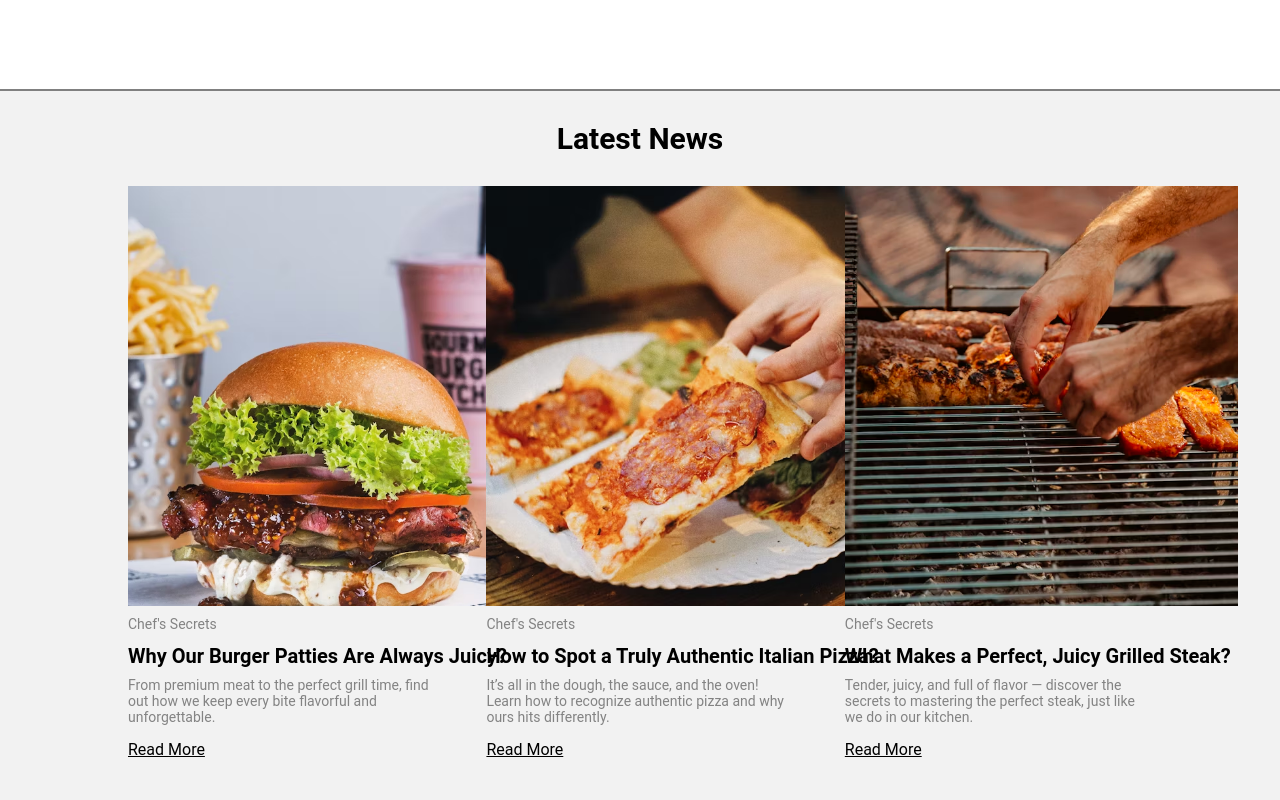
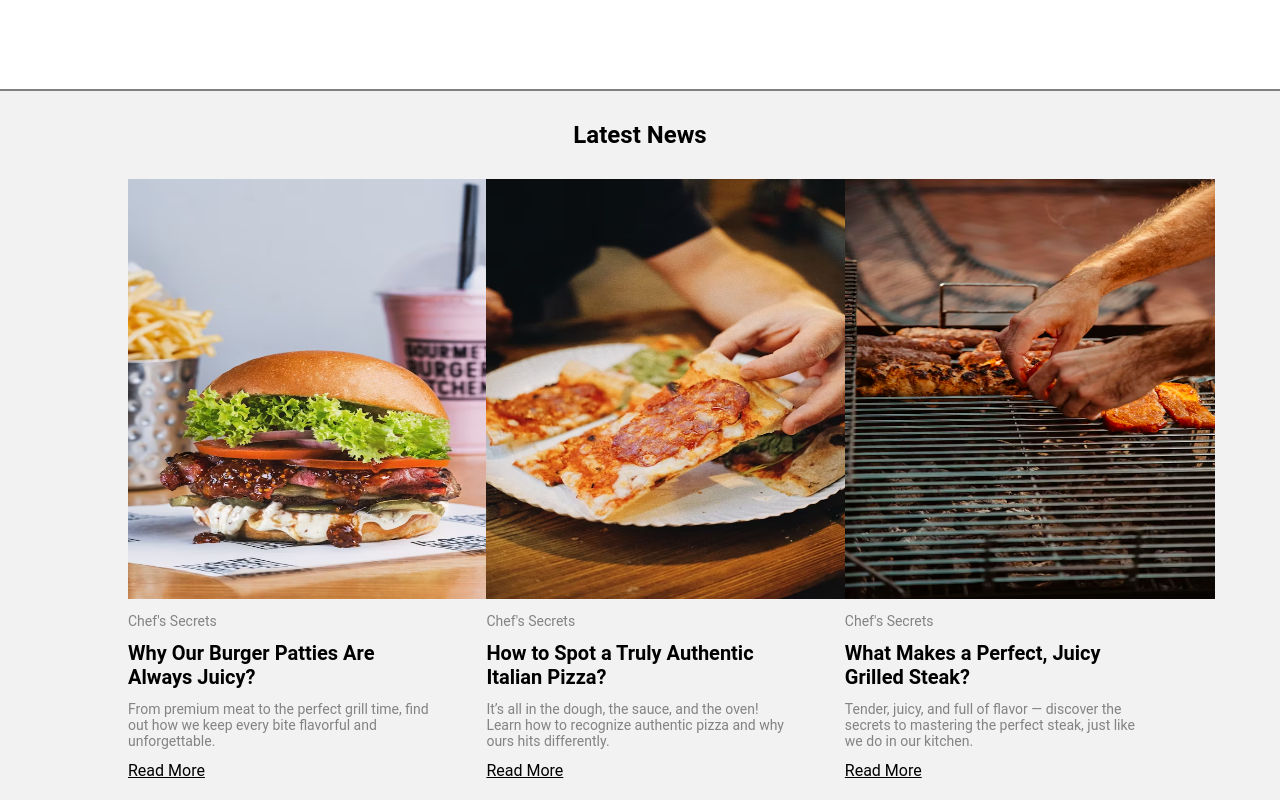
Before and after one commit to YoussefNoaman96/Fresh-Feast, a plain HTML site: page index.html in a window 1280 px wide. Shown: the part 3720-4520 px from the top of the page. Drawn offline with Linux system fonts and the light colour scheme.

Commit message:
Additional modifications

```diff
--- a/css/style.css
+++ b/css/style.css
@@ -232,7 +232,7 @@ nav a,
 }
 
 .shop-link:hover {
-  font-size: 17.5px;
+  letter-spacing: 2px;
 }
 
 .navbar a:hover {
@@ -386,7 +386,6 @@ nav a,
 
 .salad {
   background-image: url(../images/salad.jpg);
-
 }
 
 .cake {
@@ -405,17 +404,17 @@ nav a,
   z-index: 20;
   color: white;
   padding-top: 55px;
-  transition: 1s;
+  transition: 0.7s;
   border: none;
 }
 
 .title-food {
   margin-bottom: 23px;
-  transition: 1s;
+  transition: 0.8s;
 }
 
 .food-link {
-  color: #e25111;
+  color: #ec6e38;
   transition: 1s;
   visibility: hidden;
   text-decoration: none;
@@ -952,97 +951,35 @@ nav a,
 }
 .title-new{
   text-align: center;
-  position: relative;
-  font-size: 30px;
 }
 .item-new img:hover{
   transform: scale(1.03 , 1.03);
 }
-
-.bg-img {
-  width: 100%;
-  height: 100%;
-  background-size: cover;
-  background-position: center;
-  background-repeat: no-repeat;
-  transition: transform 0.3s ease;
-  position: absolute;
-  top: 0;
-  left: 0;
-  z-index: 1;
-}
-.t-new {
-  position: absolute;
-  bottom: 20px;
-  left: 0px;
-  margin: 0;
-  color: #000;
-  font-size: 20px;
-  z-index: 2;
-  transition: color 0.3s ease;
-}
-
-.header-content:hover .t-new {
-  color: rgb(255, 0, 0);
-}
-
-.header-content:hover .bg-img {
-  transform: scale(1.02);
-}
-
 .content-new{
   margin-top: 10px;
+  cursor: pointer;
 }
 .new-link{
   display: inline-block;
   color: #000;
-  transition: transform 0.5s ease;
-  margin-top: 15px;
+  transition: transform 0.3s ease;
 }
-.new-link:hover{
-  color: rgb(255, 0, 0);
-  text-decoration: none;
-  transform: scale(1.05);
+.t-new , .new-p , .new-link{
+  margin-top: 12px;
 }
 .new-p1 , .new-p{
 color: #838383;
 font-size: 14px;
 }
-
-.header-content{
-  width: 393px;
-  height: 420px;
-  background-size: cover;
-  background-position: center;
-  background-repeat: no-repeat;
-  position: relative;
+.t-new{
+  font-size: 20px;
 }
-
-.img-1{
-  background-image: url(../images/burger5.jpg);
+.content-new:hover{
+  color: rgb(231, 76, 60);
 }
-.img-2{
-  background-image: url(../images/pizza6.jpg);
-}
-.img-3{
-  background-image: url(../images/Juicy\ Grilled\ Steak.jpg);
-}
-.new-p{
-    margin-top: 45px;
-}
-.new-p1{
-    margin-bottom: 15px;
-}
-.t-new{
-    position: absolute;
-    top: 105.5%;
-    margin: 15px 0px;
-}
-.header-content:hover .t-new{
-    color: rgb(255, 0, 0);
-}
-.t-new:hover{
-    color: #000 !important;
+.new-link:hover{
+  transform: scale(1.1) translateY(-2px);
+  color: rgb(231, 76, 60);
 }
 /* sec-7 ///////////////////////////////////////////////////////////// */
 .sec-7{
--- a/index.html
+++ b/index.html
@@ -347,39 +347,32 @@
         </div><!-- title-new -->
         <div class="container-news">
             <div class="item-new">
-                 <div class="header-content img-1">
-                    <div class="bg-img img-1"></div>
-                    <h2 class="t-new">Why Our Burger Patties Are Always Juicy?</h2>
-                 </div>
+                <img src="images/burger5.jpg" width="370px" height="420px" alt="">
                 <div class="content-new">
                     <p class="new-p1">Chef's Secrets</p>
+                    <h2 class="t-new">Why Our Burger Patties Are Always Juicy?</h2>
                     <p class="new-p">From premium meat to the perfect grill time, find out how we keep every bite flavorful and unforgettable.</p>
                     <a href="#" class="new-link">Read More</a>
                 </div><!-- content-new -->
             </div><!-- item-new -->
 
             <div class="item-new">
-                 <div class="header-content">
-                    <div class="bg-img  img-2"></div>
-                    <h2 class="t-new">How to Spot a Truly Authentic Italian Pizza?</h2>
-                 </div>
+                <img src="images/pizza6.jpg" width="370px" height="420px" alt="">
                 <div class="content-new">
                     <p class="new-p1">Chef's Secrets</p>
+                    <h2 class="t-new">How to Spot a Truly Authentic Italian Pizza?</h2>
                     <p class="new-p">It’s all in the dough, the sauce, and the oven! Learn how to recognize authentic pizza and why ours hits differently.</p>
                     <a href="#" class="new-link">Read More</a>
                 </div><!-- content-new -->
             </div><!-- item-new -->
 
             <div class="item-new">
-                 <div class="header-content ">
-                    <div class="bg-img  img-3"></div>
-                    <h2 class="t-new">What Makes a Perfect, Juicy Grilled Steak?</h2>
-                 </div>
+                <img src="images/Juicy Grilled Steak.jpg" width="370px" height="420px" alt="">
                 <div class="content-new">
                     <p class="new-p1">Chef's Secrets</p>
+                    <h2 class="t-new">What Makes a Perfect, Juicy Grilled Steak?</h2>
                     <p class="new-p">Tender, juicy, and full of flavor — discover the secrets to mastering the perfect steak, just like we do in our kitchen.</p>
                     <a href="#" class="new-link">Read More</a>
-                </div><!-- content-new -->
             </div><!-- item-new -->
         </div><!-- container-news -->
     </section>
@@ -400,7 +393,7 @@
                         <i class="fas fa-money-bill-wave" style="color: #ffffff;"></i>
                         <i class="fas fa-money-bill-wave" style="color: #e25111;"></i>
                     </div>
-                    <h3 class="title-sec7">Easy & Secure Payment</h3>
+                    <h3 class="title-sec7">Secure Payment</h3>
                     <p class="sec7-p">Pay online or cash on delivery with full security</p>
                 </div>
                 <div class="icons">
```
